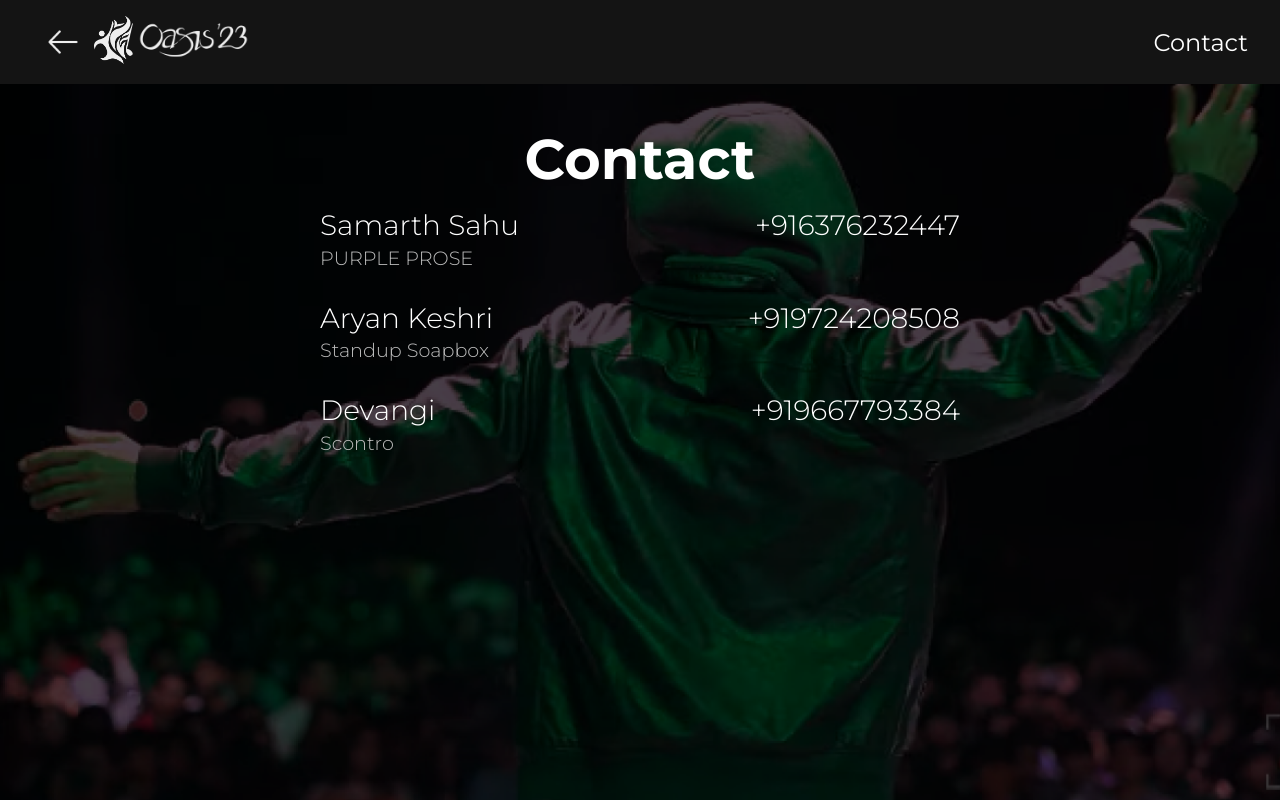
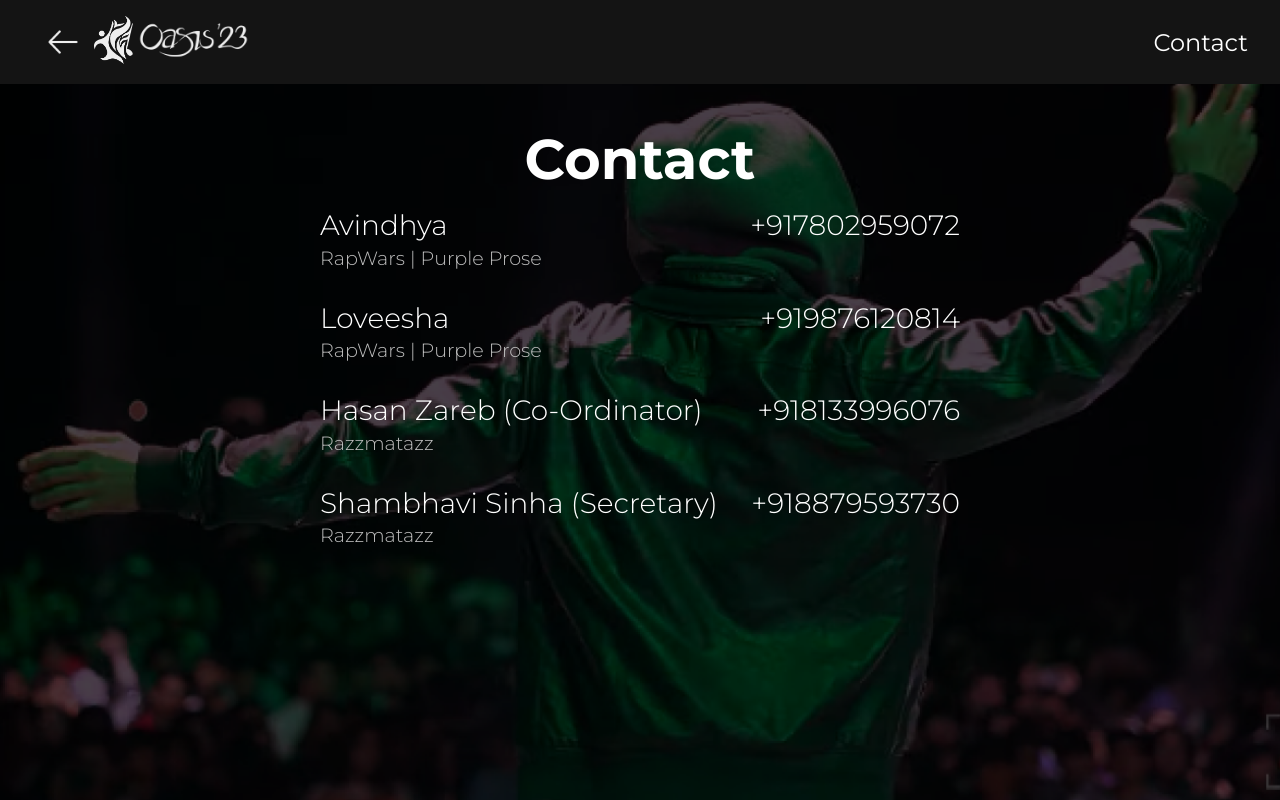
Before and after one commit to dvm-bitspilani/oasis-prereg, a React (Vite) app: page /preregistrations/Contact in a window 1280 px wide. Built offline with nearby package versions, Linux system fonts and the light colour scheme.

Commit message:
feat: add contacts

```diff
--- a/src/routes/components/About Pages/About RapWars/AboutRapWars.jsx
+++ b/src/routes/components/About Pages/About RapWars/AboutRapWars.jsx
@@ -36,7 +36,10 @@ export default function AboutRapWars() {
               <br />
               Along with the opportunity to perform for a huge crowd, you stay
               in contention for exciting prizes.
-              <br />
+              <br /> <br />
+              Follow us for more information: <br />
+              https://www.instagram.com/bitsoasis/ <br />
+              https://www.instagram.com/rapwars.oasis/ <br />
             </div>
             <div className="about-buttons-container">
               <Link to="/RapWars/form" className="about-link">
--- a/src/routes/components/About Pages/Contact.jsx
+++ b/src/routes/components/About Pages/Contact.jsx
@@ -14,11 +14,33 @@ export default function AboutPP() {
             <div className="contact-title">Contact</div>
             <div className="about-text contact">
               <div className="contact-container">
-                            <div className="person-details"><p>Samarth Sahu</p><p>+916376232447</p></div><p className="contact-events">PURPLE PROSE</p></div>
+                <div className="person-details">
+                  <p>Avindhya</p>
+                  <p>+917802959072</p>
+                </div>
+                <p className="contact-events">RapWars | Purple Prose</p>
+              </div>
               <div className="contact-container">
-                        <div className="person-details"><p>Aryan Keshri</p><p>+919724208508</p></div><p className="contact-events">Standup Soapbox</p></div>
+                <div className="person-details">
+                  <p>Loveesha</p>
+                  <p>+919876120814</p>
+                </div>
+                <p className="contact-events">RapWars | Purple Prose</p>
+              </div>
               <div className="contact-container">
-                        <div className="person-details"><p>Devangi</p><p>+919667793384</p></div><p className="contact-events">Scontro</p></div>
+                <div className="person-details">
+                  <p>Hasan Zareb (Co-Ordinator)</p>
+                  <p>+918133996076</p>
+                </div>
+                <p className="contact-events">Razzmatazz</p>
+              </div>
+              <div className="contact-container">
+                <div className="person-details">
+                  <p>Shambhavi Sinha (Secretary)</p>
+                  <p>+918879593730</p>
+                </div>
+                <p className="contact-events">Razzmatazz</p>
+              </div>
             </div>
           </div>
         </div>
--- a/src/routes/components/Form/RazzmatazzForm.jsx
+++ b/src/routes/components/Form/RazzmatazzForm.jsx
@@ -8,22 +8,23 @@ const RazzmatazzForm = () => {
   const navigate = useNavigate();
   const [isStudentChecked, setIsStudentChecked] = useState(false);
   const handlePhoneNumberInput = (e) => {
+    // Replace any non-digit characters with an empty string
     e.target.value = e.target.value.replace(/\D/g, "");
   };
   const handleIsStudentChange = (e) => {
     setIsStudentChecked(e.target.checked);
   };
   const nameRef = useRef(null);
-  const rapnNameRef = useRef(null);
+  const languageRef = useRef(null);
   const stateRef = useRef(null);
   const cityRef = useRef(null);
   const orgRef = useRef(null);
   const linksRef = useRef(null);
-  const socialsRef = useRef(null);
   const phoneRef = useRef(null);
   const emailRef = useRef(null);
   const collegeRef = useRef(null);
   const handleSubmit = (e) => {
+    const isStudentChecked = document.querySelector(".is-student").checked;
     e.preventDefault();
     const requiredFields = [
       nameRef.current,
@@ -31,10 +32,10 @@ const RazzmatazzForm = () => {
       cityRef.current,
       phoneRef.current,
       emailRef.current,
+      languageRef.current,
     ];
-    const isStudentChecked = document.querySelector(".is-student").checked;
-    // console.log(localStorage.getItem('token'))
     const isEmpty = requiredFields.some((fieldRef) => !fieldRef.value);
+
     if (isEmpty) {
       alert("Please fill in the required fields!");
       return;
@@ -53,36 +54,35 @@ const RazzmatazzForm = () => {
       return;
     }
     const sendRegisteredDataToBackend = () => {
-      let postLink =
-        "https://bits-oasis.org/2023/main/preregistrations/RapWarsRegistration/";
+      const postLink =
+        "https://bits-oasis.org/2023/main/preregistrations/PurpleProseRegistration/";
       let config = {
         headers: {
           Authorization: `Bearer ${localStorage.getItem("token")}`,
         },
       };
-      let data = {
+      const data = {
         id: localStorage.getItem("userId"),
         name: nameRef.current.value,
         city: cityRef.current.value,
         phone: phoneRef.current.value,
         email_address: emailRef.current.value,
-        rapname: rapnNameRef.current.value,
+        college: collegeRef.current.value,
         state: stateRef.current.value,
         isStudent: isStudentChecked,
         linked_org: orgRef.current.value,
-        college: collegeRef.current.value,
         past_perf: linksRef.current.value,
-        insta_handle: socialsRef.current.value,
+        language: languageRef.current.value,
       };
       axios
         .post(postLink, data, config)
         .then((response) => {
           console.log("Backend Response:", response.data);
           localStorage.setItem(
-            "rapwars_registered",
-            response.data.rapwars_registered
+            "purpleprose_registered",
+            response.data.purpleprose_registered
           );
-          navigate("/RapWars/About");
+          navigate("/PurpleProse/About");
         })
         .catch((error) => {
           console.error("Error sending data to backend:", error);
@@ -97,22 +97,17 @@ const RazzmatazzForm = () => {
         initial={{ y: 1000, opacity: 0 }}
         animate={{ y: 0, opacity: 1 }}
         exit={{ y: -1000, opacity: 0 }}
-        // animate={{scale:[0,1]}}
         transition={{ duration: 0.5 }}
       >
         <div className="form-wrapper">
           <div className="form-container">
-            <div className="form-heading">Register for Razzmatazz</div>
+            <div className="form-heading">Register for Purple Prose</div>
             <form action="" className="main-form">
               <label htmlFor="name" className="input-heading">
                 Name
               </label>
               <input type="text" className="input-field" ref={nameRef} />
               <label htmlFor="rapname" className="input-heading">
-                Rap Name (if any)
-              </label>
-              <input type="text" className="input-field" ref={rapnNameRef} />
-              <label htmlFor="state" className="input-heading">
                 State
               </label>
               <select className="input-field" ref={stateRef}>
@@ -167,10 +162,14 @@ const RazzmatazzForm = () => {
                 <option value="" disabled selected hidden>
                   Select
                 </option>
-                <option value="Bangalore">Bangalore</option>
+                {/* <option value="Bangalore">Bangalore</option> */}
                 <option value="Delhi">Delhi</option>
-                <option value="Mumbai">Mumbai</option>
+                <option value="Jaipur">Jaipur</option>
+                <option value="Indore">Indore</option>
                 <option value="Kolkata">Kolkata</option>
+                <option value="Pune">Pune</option>
+                <option value="Hyderabad">Hyderabad</option>
+                {/* <option value="Mumbai">Mumbai</option> */}
               </select>
               <div className="student">
                 <label htmlFor="student" className="input-heading student">
@@ -183,15 +182,19 @@ const RazzmatazzForm = () => {
                 />
               </div>
               <br></br>
+              <label htmlFor="organisation" className="input-heading">
                 {isStudentChecked && (
                   <>
                     <label htmlFor="organisation" className="input-heading">
                       College
                     </label>
-                  <input type="text" className="input-field" ref={collegeRef} />
+                    <input
+                      type="text"
+                      className="input-field"
+                      ref={collegeRef}
+                    />
                   </>
                 )}
-              <label htmlFor="organisation" className="input-heading">
                 Organisation linked to (if any)
               </label>
               <input type="text" className="input-field" ref={orgRef} />
@@ -199,10 +202,10 @@ const RazzmatazzForm = () => {
                 Link to your past performances/tracks
               </label>
               <input type="text" className="input-field" ref={linksRef} />
-              <label htmlFor="socials" className="input-heading">
-                Link to your socials (if any)
+              <label htmlFor="language" className="input-heading">
+                Language
               </label>
-              <input type="text" className="input-field" ref={socialsRef} />
+              <input type="text" className="input-field" ref={languageRef} />
               <label htmlFor="phone" className="input-heading">
                 Contact Number
               </label>
@@ -225,7 +228,7 @@ const RazzmatazzForm = () => {
                   Register
                 </button>
               </div>
-              {localStorage.getItem("rapwars_registered") === "true" && (
+              {localStorage.getItem("purpleprose_registered") === "true" && (
                 <div className="successMessageContainer">
                   <span className="successMessage">
                     Successfully Registered!
```
Lines whose indentation alone changed are shown as unchanged.
